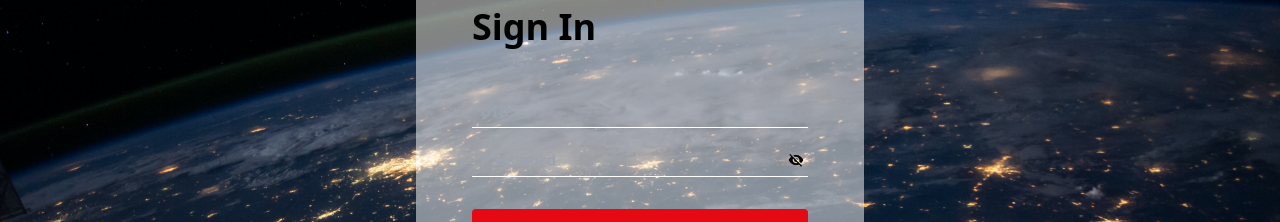
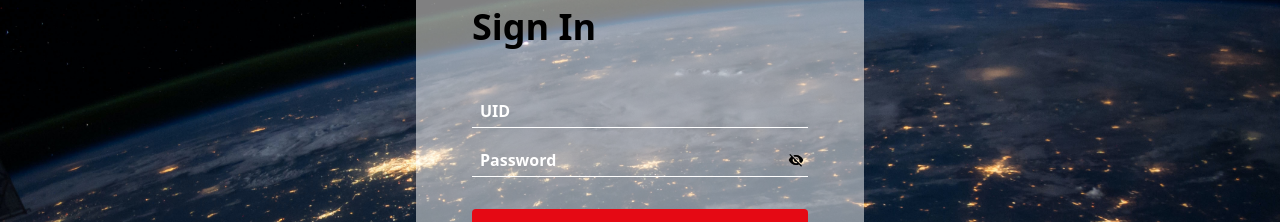
Before and after one commit to TonyLeeIT/Booking_Dates_Hanbiro, a Next.js app: page /login in a window 1280 px wide. Shown: the part 244-466 px from the top of the page. Built offline with nearby package versions, Linux system fonts and the light colour scheme.

Commit message:
style placeholder input

```diff
--- a/styles/globals.css
+++ b/styles/globals.css
@@ -47,7 +47,7 @@
   }
 
   .input{
-    @apply bg-transparent px-2 outline-none md:text-white w-full
+    @apply bg-transparent px-2 outline-none md:text-white w-full placeholder:text-white
   }
 
   .schedule-button{
```
